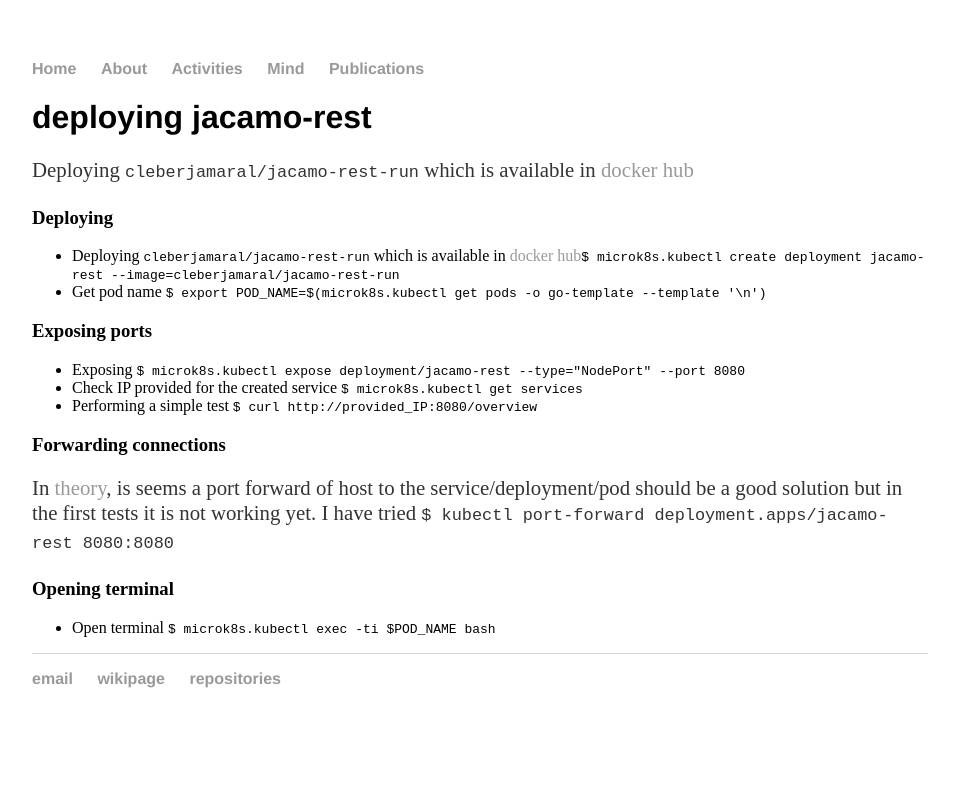
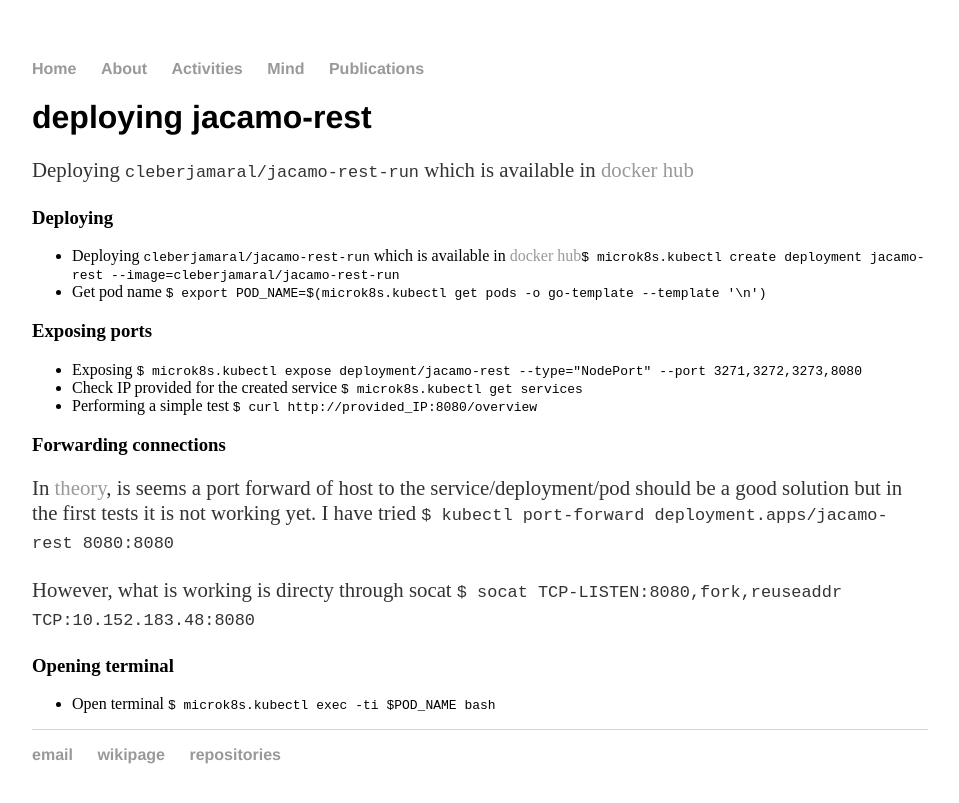
Before and after one commit to cleberjamaral/cleberjamaral.github.io, a Jekyll site: the page built from knowledge/it/containers/deploying-jacamo-rest.md, in a window 1280 px wide. Shown: the top 803 px of the page, without its empty margins (160-1119 px from the left). Built offline with Jekyll 4.4.1, drawn with Linux system fonts in a browser that asks for light colours; our own code applies the rules of GitHub Pages for plain Markdown files.

Commit message:
GitBook: [master] 53 pages modified

```diff
--- a/knowledge/it/containers/deploying-jacamo-rest.md
+++ b/knowledge/it/containers/deploying-jacamo-rest.md
@@ -9,7 +9,7 @@ Deploying `cleberjamaral/jacamo-rest-run` which is available in [docker hub](htt
 
 ### Exposing ports
 
-* Exposing `$ microk8s.kubectl expose deployment/jacamo-rest --type="NodePort" --port 8080`
+* Exposing `$ microk8s.kubectl expose deployment/jacamo-rest --type="NodePort" --port 3271,3272,3273,8080`
 * Check IP provided for the created service `$ microk8s.kubectl get services`
 * Performing a simple test `$ curl http://provided_IP:8080/overview`
 
@@ -17,6 +17,8 @@ Deploying `cleberjamaral/jacamo-rest-run` which is available in [docker hub](htt
 
 In [theory](https://kubernetes.io/docs/tasks/access-application-cluster/port-forward-access-application-cluster/), is seems a port forward of host to the service/deployment/pod should be a good solution but in the first tests it is not working yet. I have tried `$ kubectl port-forward deployment.apps/jacamo-rest 8080:8080`
 
+However, what is working is directy through socat `$ socat TCP-LISTEN:8080,fork,reuseaddr TCP:10.152.183.48:8080`
+
 ### Opening terminal
 
 * Open terminal `$ microk8s.kubectl exec -ti $POD_NAME bash`
```
Also changed, not shown: knowledge/it/containers-1/README.md (+5 -1 lines).
